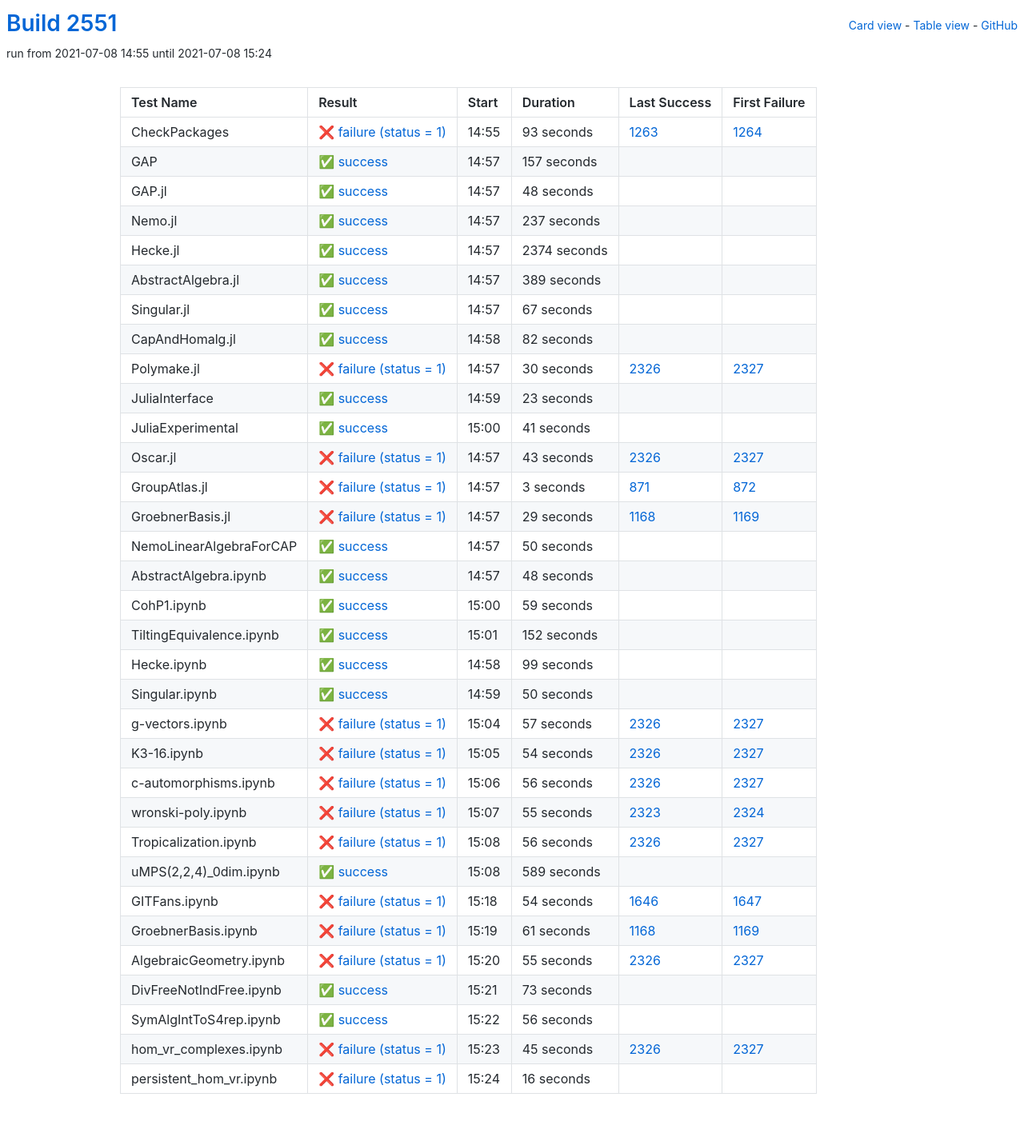
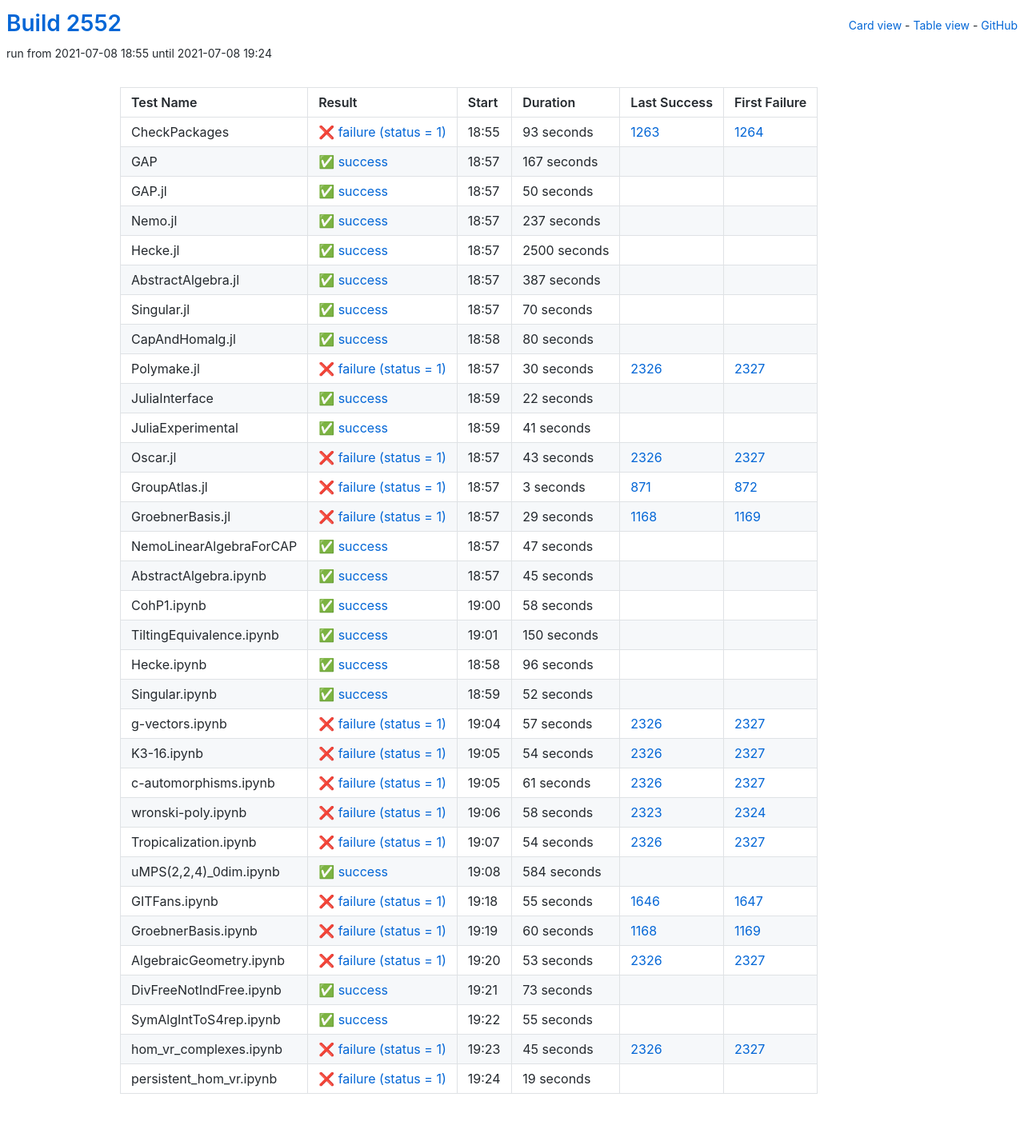
Before and after one commit to oscar-system/oscar-ci-status-stable, a Jekyll site: the page built from table.html, in a window 1280 px wide. Shown: the whole page at 80% size. Built offline with Jekyll 4.4.1, drawn with Linux system fonts in a browser that asks for light colours.

Commit message:
Build #2552

```diff
--- a/_data/ci.yml
+++ b/_data/ci.yml
@@ -1,6 +1,6 @@
 ---
-build: 2551
-build_url: https://oscarci.mathematik.uni-kl.de/job/oscar-stable/2551/
+build: 2552
+build_url: https://oscarci.mathematik.uni-kl.de/job/oscar-stable/2552/
 job: oscar-stable
 organization: oscar-system
 repo: oscar-ci-status-stable
@@ -8,8 +8,8 @@ repourl: https://github.com/oscar-system/oscar-ci-status-stable
 tests:
 - name: CheckPackages
   id: checkpackages
-  log: https://oscarci.mathematik.uni-kl.de/job/oscar-stable/2551/artifact/logs/build-2551/CheckPackages.log
-  start: 2021-07-08 14:55
+  log: https://oscarci.mathematik.uni-kl.de/job/oscar-stable/2552/artifact/logs/build-2552/CheckPackages.log
+  start: 2021-07-08 18:55
   success: false
   exitcode: 1
   status: failure
@@ -20,32 +20,32 @@ tests:
   first_failure_url: https://oscarci.mathematik.uni-kl.de/job/oscar-stable/1264/
 - name: GAP
   id: gap
-  log: https://oscarci.mathematik.uni-kl.de/job/oscar-stable/2551/artifact/logs/build-2551/GAP.log
-  start: 2021-07-08 14:57
+  log: https://oscarci.mathematik.uni-kl.de/job/oscar-stable/2552/artifact/logs/build-2552/GAP.log
+  start: 2021-07-08 18:57
   success: true
   exitcode: 0
   status: success
-  duration: 157
+  duration: 167
   last_success: false
   last_success_url:
   first_failure: false
   first_failure_url:
 - name: GAP.jl
   id: gap-jl
-  log: https://oscarci.mathematik.uni-kl.de/job/oscar-stable/2551/artifact/logs/build-2551/GAP.jl.log
-  start: 2021-07-08 14:57
+  log: https://oscarci.mathematik.uni-kl.de/job/oscar-stable/2552/artifact/logs/build-2552/GAP.jl.log
+  start: 2021-07-08 18:57
   success: true
   exitcode: 0
   status: success
-  duration: 48
+  duration: 50
   last_success: false
   last_success_url:
   first_failure: false
   first_failure_url:
 - name: Nemo.jl
   id: nemo-jl
-  log: https://oscarci.mathematik.uni-kl.de/job/oscar-stable/2551/artifact/logs/build-2551/Nemo.jl.log
-  start: 2021-07-08 14:57
+  log: https://oscarci.mathematik.uni-kl.de/job/oscar-stable/2552/artifact/logs/build-2552/Nemo.jl.log
+  start: 2021-07-08 18:57
   success: true
   exitcode: 0
   status: success
@@ -56,56 +56,56 @@ tests:
   first_failure_url:
 - name: Hecke.jl
   id: hecke-jl
-  log: https://oscarci.mathematik.uni-kl.de/job/oscar-stable/2551/artifact/logs/build-2551/Hecke.jl.log
-  start: 2021-07-08 14:57
+  log: https://oscarci.mathematik.uni-kl.de/job/oscar-stable/2552/artifact/logs/build-2552/Hecke.jl.log
+  start: 2021-07-08 18:57
   success: true
   exitcode: 0
   status: success
-  duration: 2374
+  duration: 2500
   last_success: false
   last_success_url:
   first_failure: false
   first_failure_url:
 - name: AbstractAlgebra.jl
   id: abstractalgebra-jl
-  log: https://oscarci.mathematik.uni-kl.de/job/oscar-stable/2551/artifact/logs/build-2551/AbstractAlgebra.jl.log
-  start: 2021-07-08 14:57
+  log: https://oscarci.mathematik.uni-kl.de/job/oscar-stable/2552/artifact/logs/build-2552/AbstractAlgebra.jl.log
+  start: 2021-07-08 18:57
   success: true
   exitcode: 0
   status: success
-  duration: 389
+  duration: 387
   last_success: false
   last_success_url:
   first_failure: false
   first_failure_url:
 - name: Singular.jl
   id: singular-jl
-  log: https://oscarci.mathematik.uni-kl.de/job/oscar-stable/2551/artifact/logs/build-2551/Singular.jl.log
-  start: 2021-07-08 14:57
+  log: https://oscarci.mathematik.uni-kl.de/job/oscar-stable/2552/artifact/logs/build-2552/Singular.jl.log
+  start: 2021-07-08 18:57
   success: true
   exitcode: 0
   status: success
-  duration: 67
+  duration: 70
   last_success: false
   last_success_url:
   first_failure: false
   first_failure_url:
 - name: CapAndHomalg.jl
   id: capandhomalg-jl
-  log: https://oscarci.mathematik.uni-kl.de/job/oscar-stable/2551/artifact/logs/build-2551/CapAndHomalg.jl.log
-  start: 2021-07-08 14:58
+  log: https://oscarci.mathematik.uni-kl.de/job/oscar-stable/2552/artifact/logs/build-2552/CapAndHomalg.jl.log
+  start: 2021-07-08 18:58
   success: true
   exitcode: 0
   status: success
-  duration: 82
+  duration: 80
   last_success: false
   last_success_url:
   first_failure: false
   first_failure_url:
 - name: Polymake.jl
   id: polymake-jl
-  log: https://oscarci.mathematik.uni-kl.de/job/oscar-stable/2551/artifact/logs/build-2551/Polymake.jl.log
-  start: 2021-07-08 14:57
+  log: https://oscarci.mathematik.uni-kl.de/job/oscar-stable/2552/artifact/logs/build-2552/Polymake.jl.log
+  start: 2021-07-08 18:57
   success: false
   exitcode: 1
   status: failure
@@ -116,20 +116,20 @@ tests:
   first_failure_url: https://oscarci.mathematik.uni-kl.de/job/oscar-stable/2327/
 - name: JuliaInterface
   id: juliainterface
-  log: https://oscarci.mathematik.uni-kl.de/job/oscar-stable/2551/artifact/logs/build-2551/JuliaInterface.log
-  start: 2021-07-08 14:59
+  log: https://oscarci.mathematik.uni-kl.de/job/oscar-stable/2552/artifact/logs/build-2552/JuliaInterface.log
+  start: 2021-07-08 18:59
   success: true
   exitcode: 0
   status: success
-  duration: 23
+  duration: 22
   last_success: false
   last_success_url:
   first_failure: false
   first_failure_url:
 - name: JuliaExperimental
   id: juliaexperimental
-  log: https://oscarci.mathematik.uni-kl.de/job/oscar-stable/2551/artifact/logs/build-2551/JuliaExperimental.log
-  start: 2021-07-08 15:00
+  log: https://oscarci.mathematik.uni-kl.de/job/oscar-stable/2552/artifact/logs/build-2552/JuliaExperimental.log
+  start: 2021-07-08 18:59
   success: true
   exitcode: 0
   status: success
@@ -140,8 +140,8 @@ tests:
   first_failure_url:
 - name: Oscar.jl
   id: oscar-jl
-  log: https://oscarci.mathematik.uni-kl.de/job/oscar-stable/2551/artifact/logs/build-2551/Oscar.jl.log
-  start: 2021-07-08 14:57
+  log: https://oscarci.mathematik.uni-kl.de/job/oscar-stable/2552/artifact/logs/build-2552/Oscar.jl.log
+  start: 2021-07-08 18:57
   success: false
   exitcode: 1
   status: failure
@@ -152,8 +152,8 @@ tests:
   first_failure_url: https://oscarci.mathematik.uni-kl.de/job/oscar-stable/2327/
 - name: GroupAtlas.jl
   id: groupatlas-jl
-  log: https://oscarci.mathematik.uni-kl.de/job/oscar-stable/2551/artifact/logs/build-2551/GroupAtlas.jl.log
-  start: 2021-07-08 14:57
+  log: https://oscarci.mathematik.uni-kl.de/job/oscar-stable/2552/artifact/logs/build-2552/GroupAtlas.jl.log
+  start: 2021-07-08 18:57
   success: false
   exitcode: 1
   status: failure
@@ -164,8 +164,8 @@ tests:
   first_failure_url: https://oscarci.mathematik.uni-kl.de/job/oscar-stable/872/
 - name: GroebnerBasis.jl
   id: groebnerbasis-jl
-  log: https://oscarci.mathematik.uni-kl.de/job/oscar-stable/2551/artifact/logs/build-2551/GroebnerBasis.jl.log
-  start: 2021-07-08 14:57
+  log: https://oscarci.mathematik.uni-kl.de/job/oscar-stable/2552/artifact/logs/build-2552/GroebnerBasis.jl.log
+  start: 2021-07-08 18:57
   success: false
   exitcode: 1
   status: failure
@@ -176,80 +176,80 @@ tests:
   first_failure_url: https://oscarci.mathematik.uni-kl.de/job/oscar-stable/1169/
 - name: NemoLinearAlgebraForCAP
   id: nemolinearalgebraforcap
-  log: https://oscarci.mathematik.uni-kl.de/job/oscar-stable/2551/artifact/logs/build-2551/NemoLinearAlgebraForCAP.log
-  start: 2021-07-08 14:57
+  log: https://oscarci.mathematik.uni-kl.de/job/oscar-stable/2552/artifact/logs/build-2552/NemoLinearAlgebraForCAP.log
+  start: 2021-07-08 18:57
   success: true
   exitcode: 0
   status: success
-  duration: 50
+  duration: 47
   last_success: false
   last_success_url:
   first_failure: false
   first_failure_url:
 - name: AbstractAlgebra.ipynb
   id: abstractalgebra-ipynb
-  log: https://oscarci.mathematik.uni-kl.de/job/oscar-stable/2551/artifact/logs/build-2551/AbstractAlgebra.ipynb.log
-  start: 2021-07-08 14:57
+  log: https://oscarci.mathematik.uni-kl.de/job/oscar-stable/2552/artifact/logs/build-2552/AbstractAlgebra.ipynb.log
+  start: 2021-07-08 18:57
   success: true
   exitcode: 0
   status: success
-  duration: 48
+  duration: 45
   last_success: false
   last_success_url:
   first_failure: false
   first_failure_url:
 - name: CohP1.ipynb
   id: cohp1-ipynb
-  log: https://oscarci.mathematik.uni-kl.de/job/oscar-stable/2551/artifact/logs/build-2551/CohP1.ipynb.log
-  start: 2021-07-08 15:00
+  log: https://oscarci.mathematik.uni-kl.de/job/oscar-stable/2552/artifact/logs/build-2552/CohP1.ipynb.log
+  start: 2021-07-08 19:00
   success: true
   exitcode: 0
   status: success
-  duration: 59
+  duration: 58
   last_success: false
   last_success_url:
   first_failure: false
   first_failure_url:
 - name: TiltingEquivalence.ipynb
   id: tiltingequivalence-ipynb
-  log: https://oscarci.mathematik.uni-kl.de/job/oscar-stable/2551/artifact/logs/build-2551/TiltingEquivalence.ipynb.log
-  start: 2021-07-08 15:01
+  log: https://oscarci.mathematik.uni-kl.de/job/oscar-stable/2552/artifact/logs/build-2552/TiltingEquivalence.ipynb.log
+  start: 2021-07-08 19:01
   success: true
   exitcode: 0
   status: success
-  duration: 152
+  duration: 150
   last_success: false
   last_success_url:
   first_failure: false
   first_failure_url:
 - name: Hecke.ipynb
   id: hecke-ipynb
-  log: https://oscarci.mathematik.uni-kl.de/job/oscar-stable/2551/artifact/logs/build-2551/Hecke.ipynb.log
-  start: 2021-07-08 14:58
+  log: https://oscarci.mathematik.uni-kl.de/job/oscar-stable/2552/artifact/logs/build-2552/Hecke.ipynb.log
+  start: 2021-07-08 18:58
   success: true
   exitcode: 0
   status: success
-  duration: 99
+  duration: 96
   last_success: false
   last_success_url:
   first_failure: false
   first_failure_url:
 - name: Singular.ipynb
   id: singular-ipynb
-  log: https://oscarci.mathematik.uni-kl.de/job/oscar-stable/2551/artifact/logs/build-2551/Singular.ipynb.log
-  start: 2021-07-08 14:59
+  log: https://oscarci.mathematik.uni-kl.de/job/oscar-stable/2552/artifact/logs/build-2552/Singular.ipynb.log
+  start: 2021-07-08 18:59
   success: true
   exitcode: 0
   status: success
-  duration: 50
+  duration: 52
   last_success: false
   last_success_url:
   first_failure: false
   first_failure_url:
 - name: g-vectors.ipynb
   id: g-vectors-ipynb
-  log: https://oscarci.mathematik.uni-kl.de/job/oscar-stable/2551/artifact/logs/build-2551/g-vectors.ipynb.log
-  start: 2021-07-08 15:04
+  log: https://oscarci.mathematik.uni-kl.de/job/oscar-stable/2552/artifact/logs/build-2552/g-vectors.ipynb.log
+  start: 2021-07-08 19:04
   success: false
   exitcode: 1
   status: failure
@@ -260,8 +260,8 @@ tests:
   first_failure_url: https://oscarci.mathematik.uni-kl.de/job/oscar-stable/2327/
 - name: K3-16.ipynb
   id: k3-16-ipynb
-  log: https://oscarci.mathematik.uni-kl.de/job/oscar-stable/2551/artifact/logs/build-2551/K3-16.ipynb.log
-  start: 2021-07-08 15:05
+  log: https://oscarci.mathematik.uni-kl.de/job/oscar-stable/2552/artifact/logs/build-2552/K3-16.ipynb.log
+  start: 2021-07-08 19:05
   success: false
   exitcode: 1
   status: failure
@@ -272,92 +272,92 @@ tests:
   first_failure_url: https://oscarci.mathematik.uni-kl.de/job/oscar-stable/2327/
 - name: c-automorphisms.ipynb
   id: c-automorphisms-ipynb
-  log: https://oscarci.mathematik.uni-kl.de/job/oscar-stable/2551/artifact/logs/build-2551/c-automorphisms.ipynb.log
-  start: 2021-07-08 15:06
+  log: https://oscarci.mathematik.uni-kl.de/job/oscar-stable/2552/artifact/logs/build-2552/c-automorphisms.ipynb.log
+  start: 2021-07-08 19:05
   success: false
   exitcode: 1
   status: failure
-  duration: 56
+  duration: 61
   last_success: 2326
   last_success_url: https://oscarci.mathematik.uni-kl.de/job/oscar-stable/2326/
   first_failure: 2327
   first_failure_url: https://oscarci.mathematik.uni-kl.de/job/oscar-stable/2327/
 - name: wronski-poly.ipynb
   id: wronski-poly-ipynb
-  log: https://oscarci.mathematik.uni-kl.de/job/oscar-stable/2551/artifact/logs/build-2551/wronski-poly.ipynb.log
-  start: 2021-07-08 15:07
+  log: https://oscarci.mathematik.uni-kl.de/job/oscar-stable/2552/artifact/logs/build-2552/wronski-poly.ipynb.log
+  start: 2021-07-08 19:06
   success: false
   exitcode: 1
   status: failure
-  duration: 55
+  duration: 58
   last_success: 2323
   last_success_url: https://oscarci.mathematik.uni-kl.de/job/oscar-stable/2323/
   first_failure: 2324
   first_failure_url: https://oscarci.mathematik.uni-kl.de/job/oscar-stable/2324/
 - name: Tropicalization.ipynb
   id: tropicalization-ipynb
-  log: https://oscarci.mathematik.uni-kl.de/job/oscar-stable/2551/artifact/logs/build-2551/Tropicalization.ipynb.log
-  start: 2021-07-08 15:08
+  log: https://oscarci.mathematik.uni-kl.de/job/oscar-stable/2552/artifact/logs/build-2552/Tropicalization.ipynb.log
+  start: 2021-07-08 19:07
   success: false
   exitcode: 1
   status: failure
-  duration: 56
+  duration: 54
   last_success: 2326
   last_success_url: https://oscarci.mathematik.uni-kl.de/job/oscar-stable/2326/
   first_failure: 2327
   first_failure_url: https://oscarci.mathematik.uni-kl.de/job/oscar-stable/2327/
 - name: uMPS(2,2,4)_0dim.ipynb
   id: umps-2-2-4-0dim-ipynb
-  log: https://oscarci.mathematik.uni-kl.de/job/oscar-stable/2551/artifact/logs/build-2551/uMPS-2-2-4-_0dim.ipynb.log
-  start: 2021-07-08 15:08
+  log: https://oscarci.mathematik.uni-kl.de/job/oscar-stable/2552/artifact/logs/build-2552/uMPS-2-2-4-_0dim.ipynb.log
+  start: 2021-07-08 19:08
   success: true
   exitcode: 0
   status: success
-  duration: 589
+  duration: 584
   last_success: false
   last_success_url:
   first_failure: false
   first_failure_url:
 - name: GITFans.ipynb
   id: gitfans-ipynb
-  log: https://oscarci.mathematik.uni-kl.de/job/oscar-stable/2551/artifact/logs/build-2551/GITFans.ipynb.log
-  start: 2021-07-08 15:18
+  log: https://oscarci.mathematik.uni-kl.de/job/oscar-stable/2552/artifact/logs/build-2552/GITFans.ipynb.log
+  start: 2021-07-08 19:18
   success: false
   exitcode: 1
   status: failure
-  duration: 54
+  duration: 55
   last_success: 1646
   last_success_url: https://oscarci.mathematik.uni-kl.de/job/oscar-stable/1646/
   first_failure: 1647
   first_failure_url: https://oscarci.mathematik.uni-kl.de/job/oscar-stable/1647/
 - name: GroebnerBasis.ipynb
   id: groebnerbasis-ipynb
-  log: https://oscarci.mathematik.uni-kl.de/job/oscar-stable/2551/artifact/logs/build-2551/GroebnerBasis.ipynb.log
-  start: 2021-07-08 15:19
+  log: https://oscarci.mathematik.uni-kl.de/job/oscar-stable/2552/artifact/logs/build-2552/GroebnerBasis.ipynb.log
+  start: 2021-07-08 19:19
   success: false
   exitcode: 1
   status: failure
-  duration: 61
+  duration: 60
   last_success: 1168
   last_success_url: https://oscarci.mathematik.uni-kl.de/job/oscar-stable/1168/
   first_failure: 1169
   first_failure_url: https://oscarci.mathematik.uni-kl.de/job/oscar-stable/1169/
 - name: AlgebraicGeometry.ipynb
   id: algebraicgeometry-ipynb
-  log: https://oscarci.mathematik.uni-kl.de/job/oscar-stable/2551/artifact/logs/build-2551/AlgebraicGeometry.ipynb.log
-  start: 2021-07-08 15:20
+  log: https://oscarci.mathematik.uni-kl.de/job/oscar-stable/2552/artifact/logs/build-2552/AlgebraicGeometry.ipynb.log
+  start: 2021-07-08 19:20
   success: false
   exitcode: 1
   status: failure
-  duration: 55
+  duration: 53
   last_success: 2326
   last_success_url: https://oscarci.mathematik.uni-kl.de/job/oscar-stable/2326/
   first_failure: 2327
   first_failure_url: https://oscarci.mathematik.uni-kl.de/job/oscar-stable/2327/
 - name: DivFreeNotIndFree.ipynb
   id: divfreenotindfree-ipynb
-  log: https://oscarci.mathematik.uni-kl.de/job/oscar-stable/2551/artifact/logs/build-2551/DivFreeNotIndFree.ipynb.log
-  start: 2021-07-08 15:21
+  log: https://oscarci.mathematik.uni-kl.de/job/oscar-stable/2552/artifact/logs/build-2552/DivFreeNotIndFree.ipynb.log
+  start: 2021-07-08 19:21
   success: true
   exitcode: 0
   status: success
@@ -368,20 +368,20 @@ tests:
   first_failure_url:
 - name: SymAlgIntToS4rep.ipynb
   id: symalginttos4rep-ipynb
-  log: https://oscarci.mathematik.uni-kl.de/job/oscar-stable/2551/artifact/logs/build-2551/SymAlgIntToS4rep.ipynb.log
-  start: 2021-07-08 15:22
+  log: https://oscarci.mathematik.uni-kl.de/job/oscar-stable/2552/artifact/logs/build-2552/SymAlgIntToS4rep.ipynb.log
+  start: 2021-07-08 19:22
   success: true
   exitcode: 0
   status: success
-  duration: 56
+  duration: 55
   last_success: false
   last_success_url:
   first_failure: false
   first_failure_url:
 - name: hom_vr_complexes.ipynb
   id: hom-vr-complexes-ipynb
-  log: https://oscarci.mathematik.uni-kl.de/job/oscar-stable/2551/artifact/logs/build-2551/hom_vr_complexes.ipynb.log
-  start: 2021-07-08 15:23
+  log: https://oscarci.mathematik.uni-kl.de/job/oscar-stable/2552/artifact/logs/build-2552/hom_vr_complexes.ipynb.log
+  start: 2021-07-08 19:23
   success: false
   exitcode: 1
   status: failure
@@ -392,12 +392,12 @@ tests:
   first_failure_url: https://oscarci.mathematik.uni-kl.de/job/oscar-stable/2327/
 - name: persistent_hom_vr.ipynb
   id: persistent-hom-vr-ipynb
-  log: https://oscarci.mathematik.uni-kl.de/job/oscar-stable/2551/artifact/logs/build-2551/persistent_hom_vr.ipynb.log
-  start: 2021-07-08 15:24
+  log: https://oscarci.mathematik.uni-kl.de/job/oscar-stable/2552/artifact/logs/build-2552/persistent_hom_vr.ipynb.log
+  start: 2021-07-08 19:24
   success: false
   exitcode: 1
   status: failure
-  duration: 16
+  duration: 19
   last_success: false
   last_success_url:
   first_failure: false
```
Also changed, not shown: README.md.
